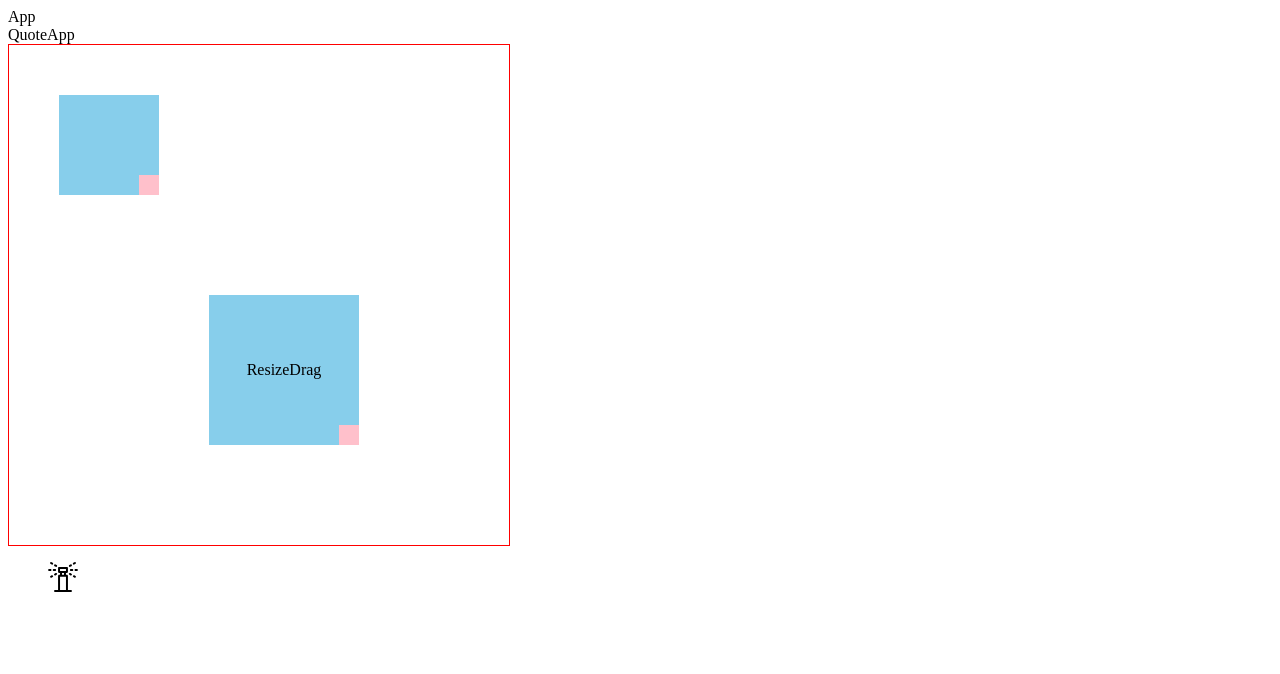
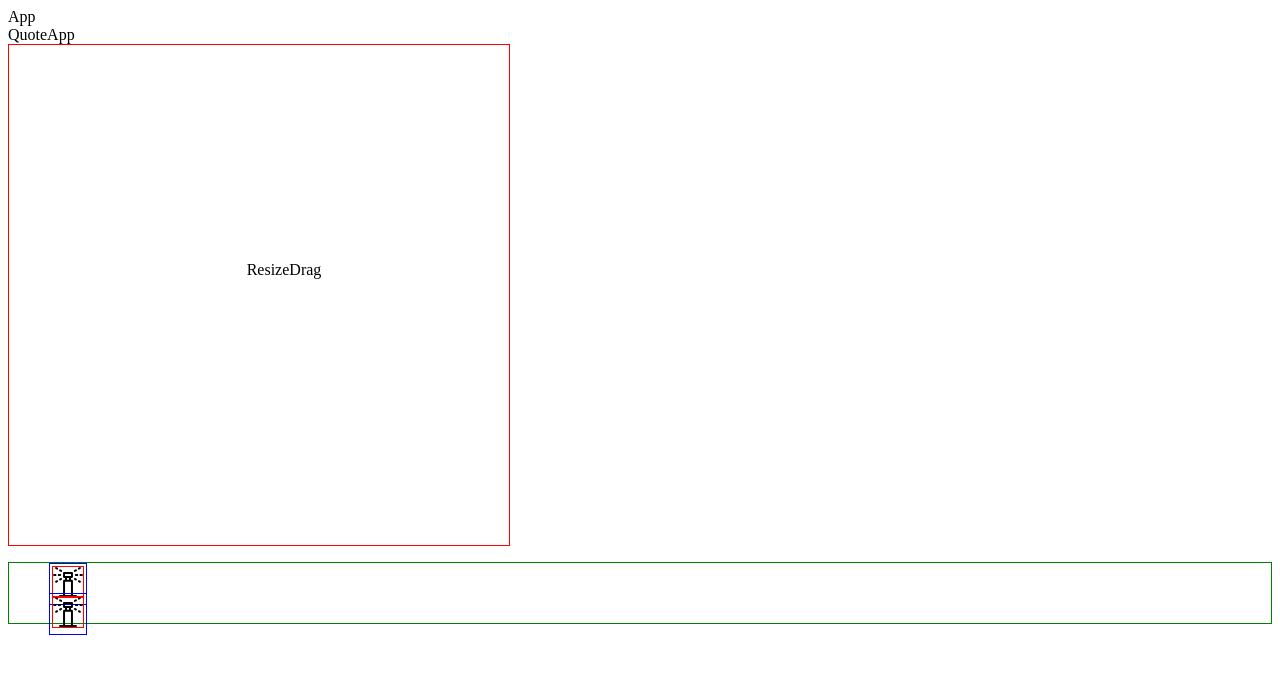
Before and after one commit to ShaiGilboa/IrrigationApp-old, a React (Create React App) app in the folder client/: page / in a window 1280 px wide. Shown: the top 674 px of the page. Built offline with nearby package versions, Linux system fonts and the light colour scheme.

Commit message:
UI for resizeDrag

```diff
--- a/client/src/QuoteApp/QuoteApp.tsx
+++ b/client/src/QuoteApp/QuoteApp.tsx
@@ -31,7 +31,6 @@ const QuoteApp : React.FC<props> = () => {
           </DragableContent>
         </ResizeDrag>
       </DragStorage>
-
       <SprinklerMenu />
     </Wrapper>
   )
--- a/client/src/QuoteApp/ResizeDraggable/ResizeDrag.tsx
+++ b/client/src/QuoteApp/ResizeDraggable/ResizeDrag.tsx
@@ -151,14 +151,16 @@ const ResizeDrag : React.FC<PropsWithChildren<props>> = ({startX, startY, startW
       }}
       >
       {children}
-      <DragBox
-        style={{cursor:`${resizeState.isResizing? 'grabbing': 'pointer'}`}}
+      <ResizeBox
+        // style={{cursor:`${resizeState.isResizing? 'grabbing': 'pointer'}`}}
         onMouseDown={(e:MouseEvent)=> {
           e.preventDefault();
           e.stopPropagation();
           mouseDownResize(e);
         }}
-      />
+      >
+        <ResizeUI />
+      </ResizeBox>
     </Wrapper>
   )
 }
@@ -166,35 +168,49 @@ const ResizeDrag : React.FC<PropsWithChildren<props>> = ({startX, startY, startW
 export default ResizeDrag;
 
 const Wrapper = styled.div`
-/* Hide scrollbar for Chrome, Safari and Opera */
+  display: flex;
+  align-items: center;
+  justify-content: center;
+  /* background: skyblue; */
+  position: absolute;
+
+  /* scroll bar stuff */
+  overflow: auto;
+  /* Hide scrollbar for Chrome, Safari and Opera */
   &::-webkit-scrollbar {
     display: none;
   }
 /* Hide scrollbar for IE and Edge */
   -ms-overflow-style: none;
-
-  /* position: absolute; */
-  /* top: 0; */
-  /* left: 0; */
-  display: flex;
-  align-items: center;
-  justify-content: center;
-  /* &:hover{
-    cursor: grab;
-  } */
-  background: skyblue;
-  /* border-radius: 50%; */
-  overflow: auto;
+  &:hover {
+    div {
+      visibility: visible;
+    }
+  }
 `;
-const DragBox = styled.div`
+const ResizeBox = styled.div`
   position: absolute;
+  /* visibility: hidden; */
+  /* border: 1px solid red; */
+  overflow: hidden;
   bottom: 0;
   right: 0;
-  width: 20px;
-  height: 20px;
-  /* z-index: 5; */
-  background: pink;
+  width: 10px;
+  height: 10px;
   &:hover{
-    cursor: grab;
+    cursor: nwse-resize;
+    cursor: nw-resize;
   }
 `;
+
+const ResizeUI = styled.div`
+  background: transparent;
+  visibility: hidden;
+  position: absolute;
+  left: -5px;
+  top: 5px;
+  width: 25px;
+  height: 2px;
+  transform: rotate(-45deg);
+  border: 1px grey solid;
+`;
--- a/client/src/QuoteApp/components/DragNDrop/DragNDrop.tsx
+++ b/client/src/QuoteApp/components/DragNDrop/DragNDrop.tsx
@@ -80,6 +80,8 @@ const DragNDrop : React.FC<PropsWithChildren<props>> = ({children}) => {
 export default DragNDrop;
 
 const Wrapper = styled.div`
+border: 1px blue solid;
+padding: 2px;
   position: relative;
   width: fit-content;
   height: fit-content;
--- a/client/src/QuoteApp/components/SprinklerMenu/SprinklerMenu.tsx
+++ b/client/src/QuoteApp/components/SprinklerMenu/SprinklerMenu.tsx
@@ -19,12 +19,17 @@ const SprinklerMenu : React.FC<PropsWithChildren<props>> = () => {
   return (
     <Wrapper>
       <Sprinkler>
-        <DragNDrop
-          // ref={testRef}
-        >
+        <DragNDrop>
         <Popup
         onMouseDown={clickHandler}
-        style={{height:'30px'}}/>
+        style={{height:'30px', border:'1px red solid'}}/>
+        </DragNDrop>
+      </Sprinkler>
+      <Sprinkler>
+        <DragNDrop>
+        <Popup
+        onMouseDown={clickHandler}
+        style={{height:'30px', border:'1px red solid'}}/>
         </DragNDrop>
       </Sprinkler>
     </Wrapper>
@@ -35,6 +40,7 @@ export default SprinklerMenu;
 
 const Wrapper = styled.ul`
   list-style-type: none;
+  border: 1px green solid;
 `;
 
 const Sprinkler = styled.li`
```
